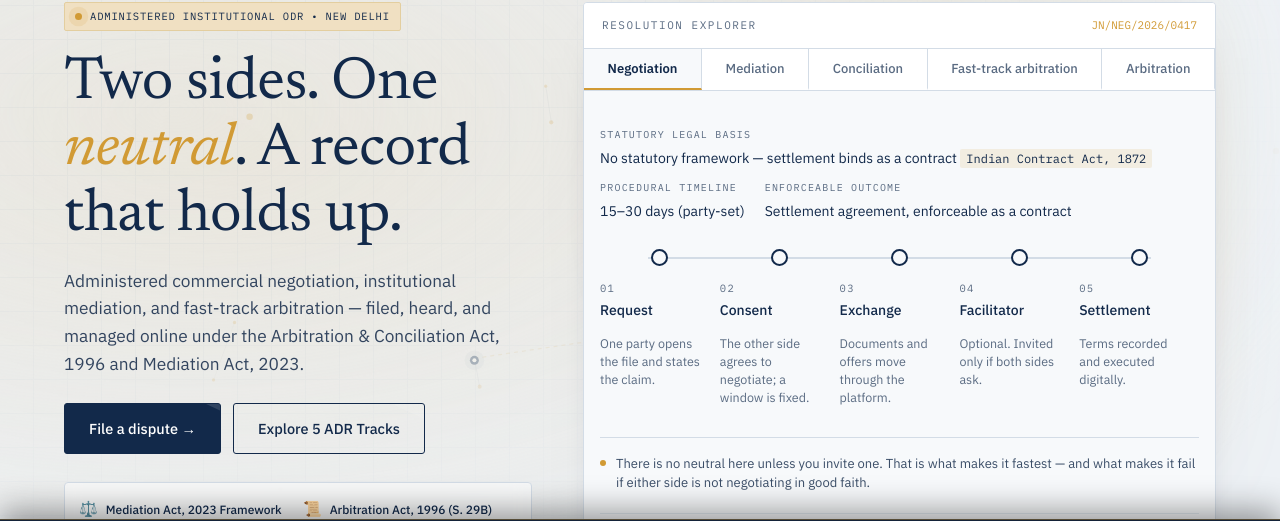
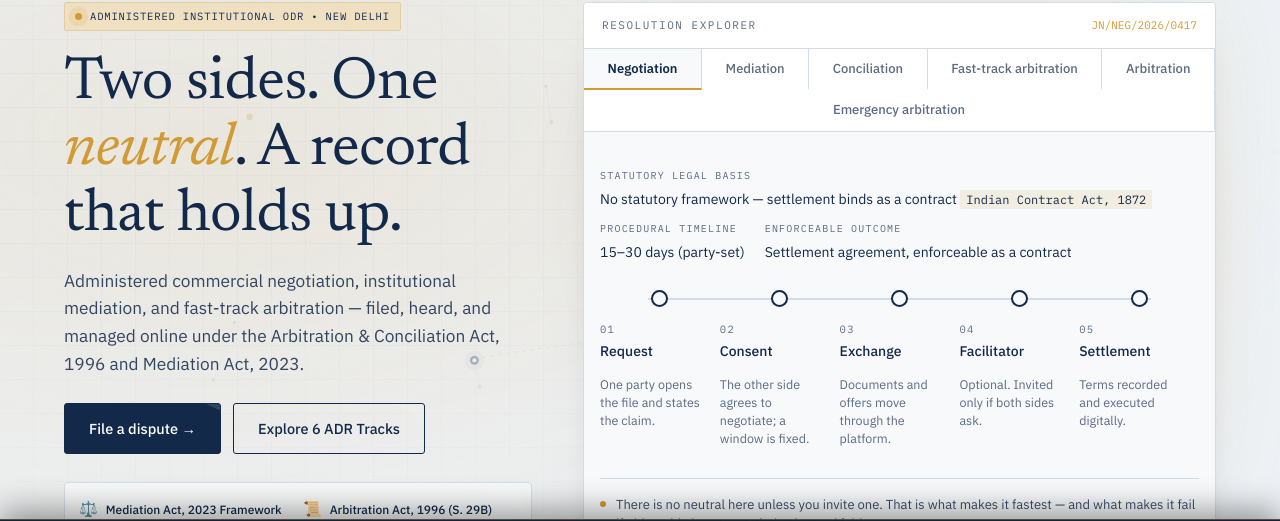
Before and after one commit to AyushShukla009/justnivaran-react, a React (Vite) app: page / in a window 1280 px wide. Shown: the part 184-705 px from the top of the page. Built offline with nearby package versions, Linux system fonts and the light colour scheme; no server answers.

Commit message:
feat: move Emergency Arbitration from header nav into Resolution Explorer tracks

```diff
--- a/src/components/Header.jsx
+++ b/src/components/Header.jsx
@@ -172,9 +172,6 @@ function Header({ onOpenFileModal }) {
           <Link to="/arbitration-rules" style={linkStyle("/arbitration-rules")}>
             Arbitration
           </Link>
-          <Link to="/emergency-arbitration" style={linkStyle("/emergency-arbitration")}>
-            Emergency Arbitration
-          </Link>
           <Link to="/for-neutrals" style={linkStyle("/for-neutrals")} title="Neutral Empanelment">
             Empanelment
           </Link>
--- a/src/components/Hero.jsx
+++ b/src/components/Hero.jsx
@@ -11,7 +11,8 @@ function Hero({ onOpenFileModal }) {
     MED: "Mediation",
     CON: "Conciliation",
     ARB_FAST: "Fast-Track Arbitration",
-    ARB: "Arbitration"
+    ARB: "Arbitration",
+    EMERGENCY_ARB: "Emergency Arbitration"
   };
 
   return (
@@ -34,11 +35,11 @@ function Hero({ onOpenFileModal }) {
           </p>
 
           <div className="cta-row">
-            <button className="btn" type="button" onClick={() => onOpenFileModal(activeKey === "ARB_FAST" ? "ARB" : activeKey)}>
+            <button className="btn" type="button" onClick={() => onOpenFileModal(activeKey === "ARB_FAST" || activeKey === "EMERGENCY_ARB" ? "ARB" : activeKey)}>
               File a dispute →
             </button>
             <a className="btn ghost" href="#paths">
-              Explore 5 ADR Tracks
+              Explore 6 ADR Tracks
             </a>
           </div>
 
@@ -142,6 +143,15 @@ function Hero({ onOpenFileModal }) {
               >
                 Arbitration
               </button>
+              <button
+                className="mode"
+                role="tab"
+                type="button"
+                aria-selected={activeKey === "EMERGENCY_ARB"}
+                onClick={() => setActiveKey("EMERGENCY_ARB")}
+              >
+                Emergency arbitration
+              </button>
             </div>
 
             <div className="path-body">
--- a/src/data/paths.js
+++ b/src/data/paths.js
@@ -83,6 +83,23 @@ export const PATHS = [
       { label: "Award", sub: "Reasoned award, scrutinised before signature." }
     ],
     note: "A challenge under s. 34 is narrow by design."
+  },
+  {
+    key: "EMERGENCY_ARB",
+    name: "Emergency Arbitration",
+    basis: "Urgent interim protective measures prior to tribunal constitution",
+    statute: "Arbitration and Conciliation Act, 1996 · Institutional Rules",
+    timeline: "[to be confirmed against rules]",
+    outcome: "Interim protective order / Emergency award",
+    docket: "JN/EA/2026/0417",
+    steps: [
+      { label: "Application", sub: "Urgent emergency relief petition filed online.", active: true },
+      { label: "Appointment", sub: "Emergency Arbitrator appointed from institutional panel." },
+      { label: "Timetable", sub: "Expedited procedural timetable fixed immediately." },
+      { label: "Hearing", sub: "Urgent virtual hearing or documentary review." },
+      { label: "Order", sub: "Binding interim order or emergency award issued." }
+    ],
+    note: "Emergency Arbitrator proceedings provide urgent preservation of assets and status quo before the main arbitral tribunal is constituted."
   }
 ];
 
@@ -92,7 +109,9 @@ const paths = {
   CON: PATHS[2],
   ARB_FAST: PATHS[3],
   FTA: PATHS[3],
-  ARB: PATHS[4]
+  ARB: PATHS[4],
+  EMERGENCY_ARB: PATHS[5],
+  EA: PATHS[5]
 };
 
 export default paths;
```
